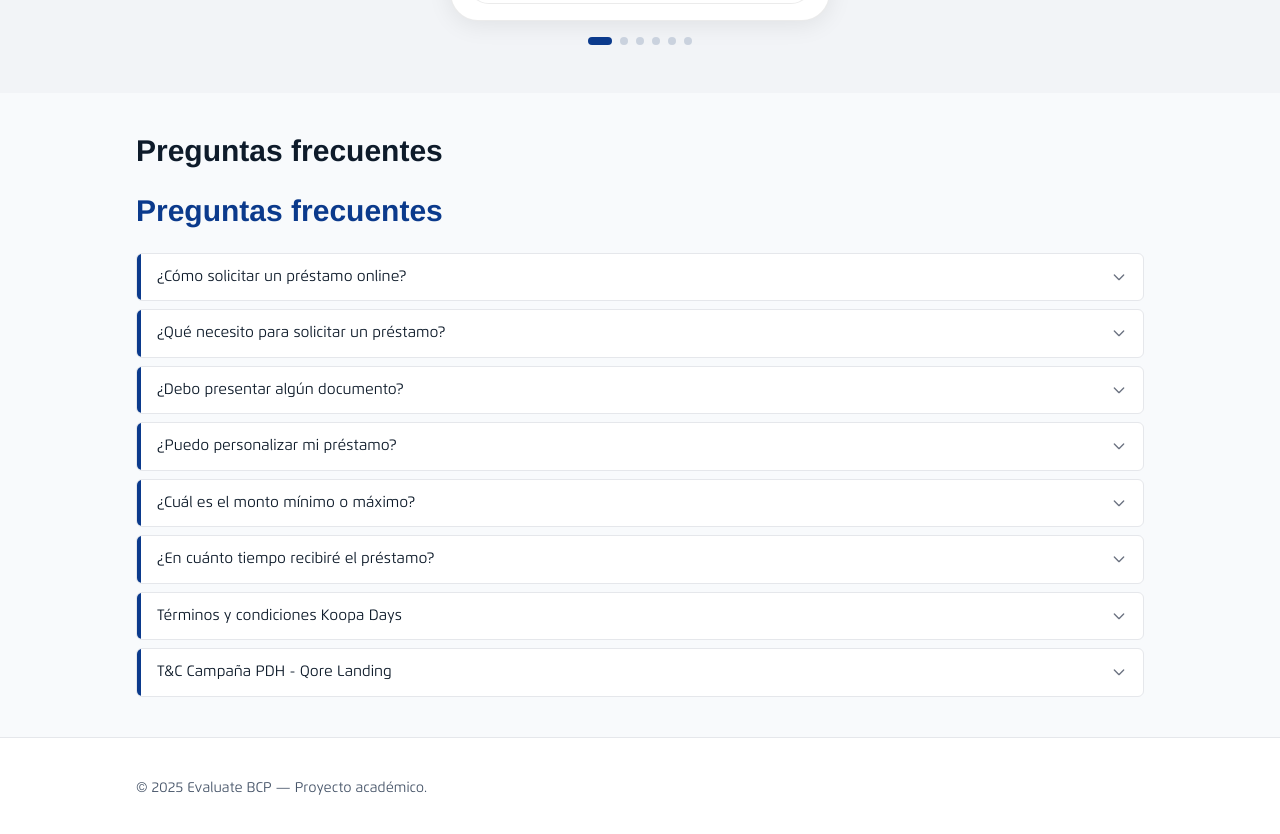
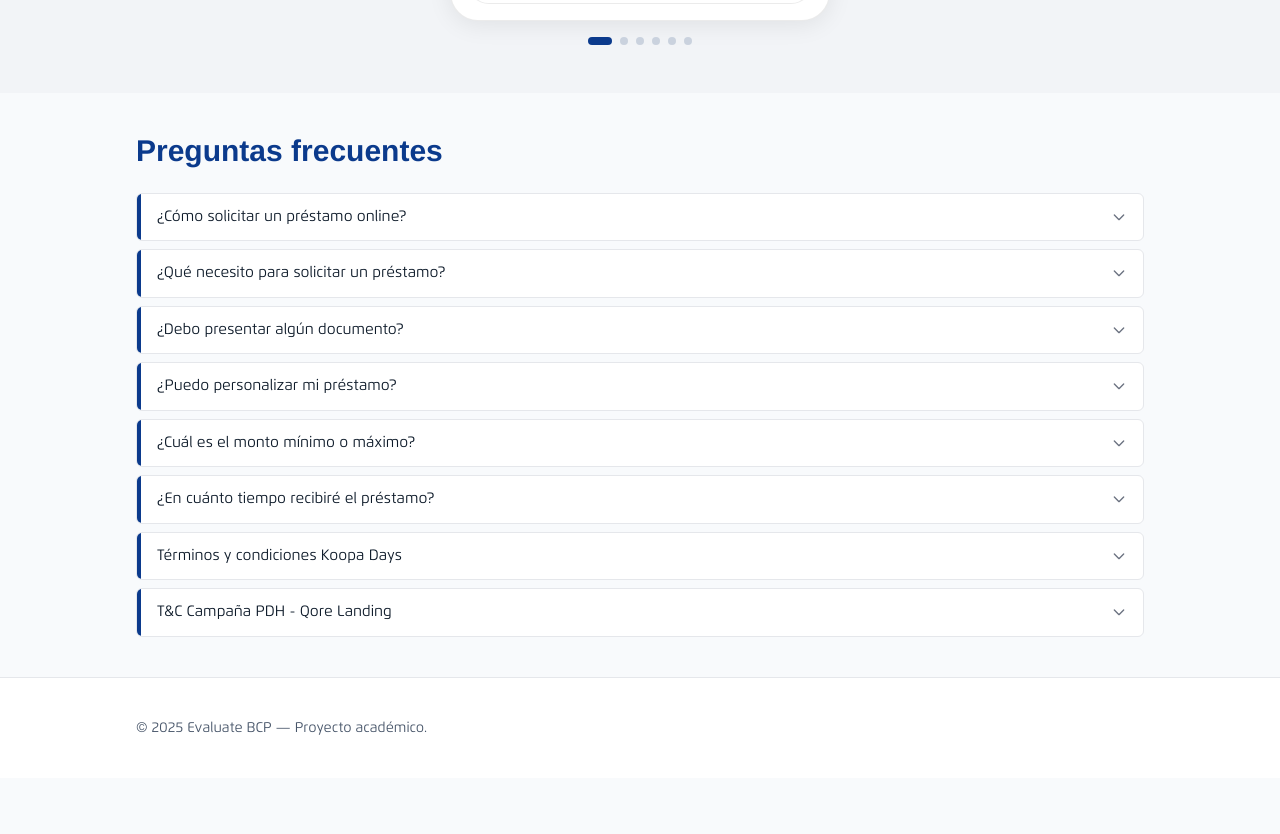
Before and after one commit to bcpevaluate-collab/evaluate-bcp, a Next.js app: page / in a window 1280 px wide. Shown: the part 2017-2851 px from the top of the page. After the commit the page ends 2795 px from the top, so only its background shows below. Built offline with nearby package versions, Linux system fonts and the light colour scheme; a web font is replaced by a local one.

Commit message:
feat: hero con ilustración derecha + onda; form debajo como BCP

```diff
--- a/app/page.tsx
+++ b/app/page.tsx
@@ -18,9 +18,11 @@ export default function Page() {
       <StepsSlider />
 
       <section id="faq" className="container-max py-10">
-        <h2 className="text-3xl font-bold mb-6">Preguntas frecuentes</h2>
-        <FAQ />
-      </section>
+  <h2 className="text-3xl font-bold mb-6 text-[#0B3A8C]">
+    Preguntas frecuentes
+  </h2>
+  <FAQ />
+</section>
 
       <CTASticky />
     </>
--- a/components/FAQ.tsx
+++ b/components/FAQ.tsx
@@ -1,4 +1,3 @@
-// components/FAQ.tsx
 "use client";
 import { useState } from "react";
 
@@ -18,23 +17,17 @@ export default function FAQ() {
 
   return (
     <div className="space-y-2">
-      <h2 className="text-2xl md:text-3xl font-bold mb-6 text-[#0B3A8C]">
-        Preguntas frecuentes
-      </h2>
-
       {faqs.map((item, i) => {
         const isOpen = open === i;
         return (
           <div
             key={i}
-            className={`flex flex-col border rounded-md overflow-hidden transition bg-white`}
+            className="flex flex-col border rounded-md overflow-hidden transition bg-white"
           >
             <button
               className={`w-full flex justify-between items-center px-4 py-3 text-left text-[15px] font-medium
-                border-l-4 ${
-                  isOpen
-                    ? "border-l-[#0B3A8C] text-[#0B3A8C]"
-                    : "border-l-[#0B3A8C] text-[#0E1B2A]"
+                border-l-4 border-l-[#0B3A8C] ${
+                  isOpen ? "text-[#0B3A8C]" : "text-[#0E1B2A]"
                 }`}
               onClick={() => setOpen(isOpen ? null : i)}
             >
```
